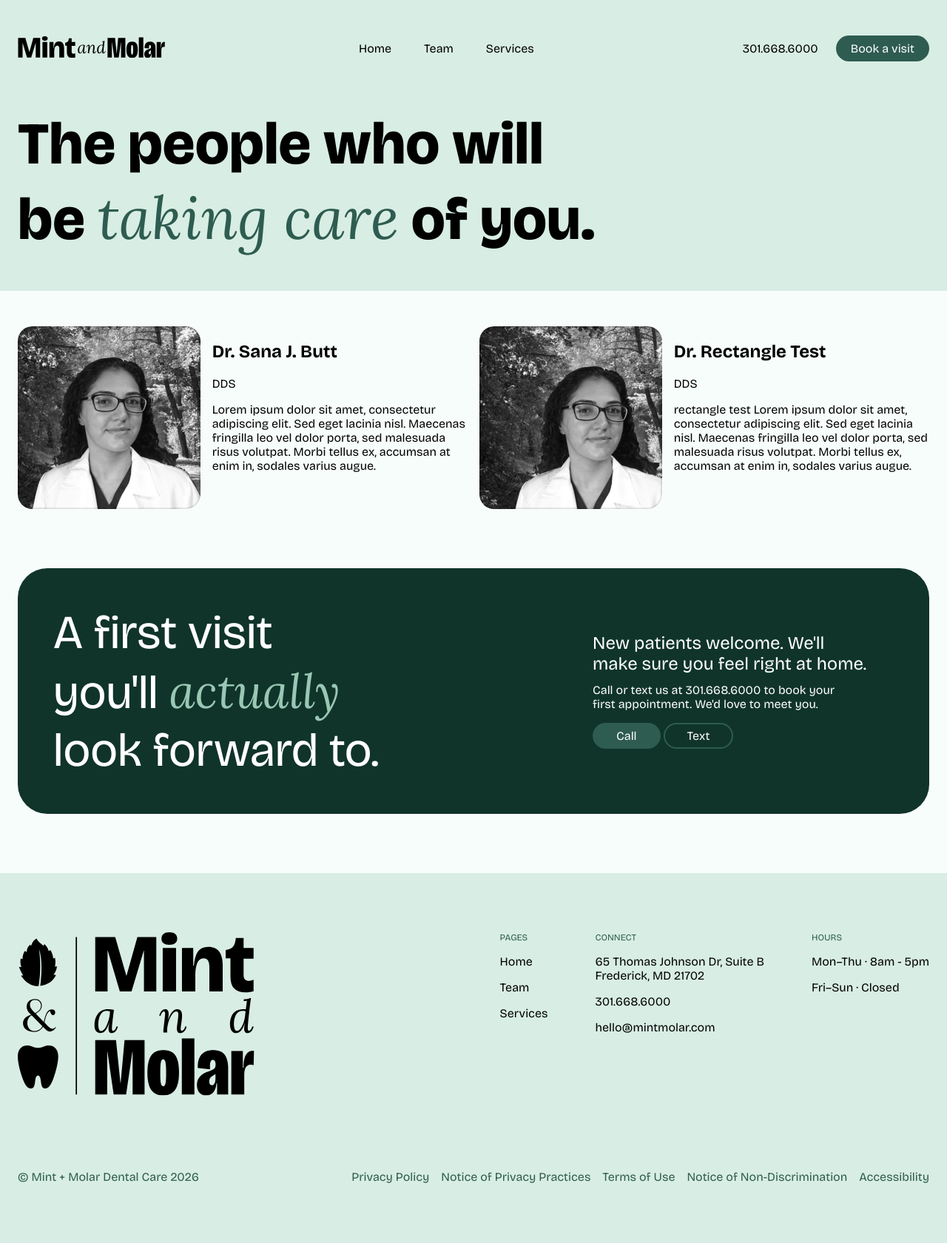
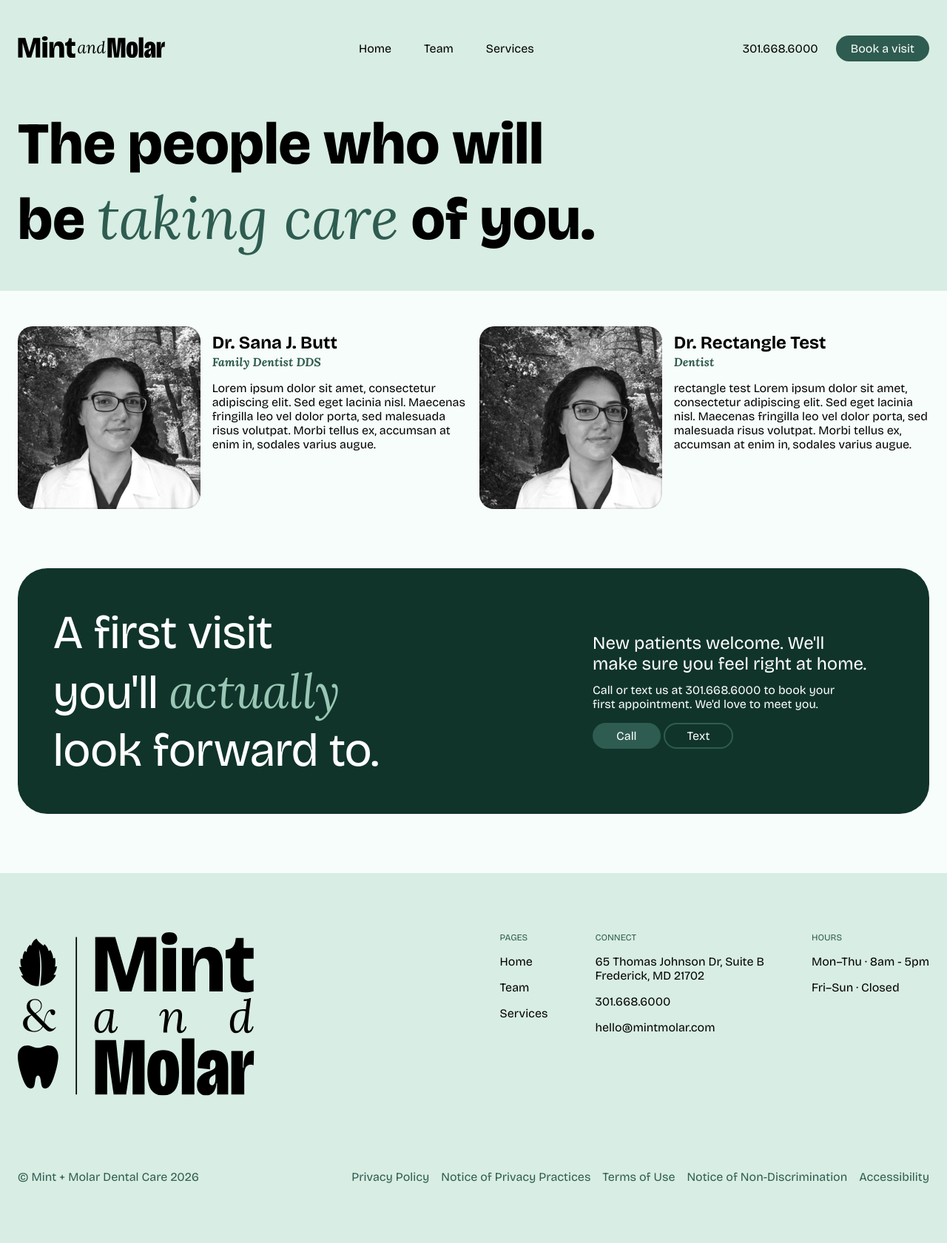
Before and after one commit to naher94/mintmolar.com, a Jekyll site: the page built from team.html, in a window 1280 px wide. Shown: the whole page at 74% size. Built offline with Jekyll 4.4.1, drawn with Linux system fonts in a browser that asks for light colours.

Commit message:
Team Card Updates

```diff
--- a/_sass/_mint.scss
+++ b/_sass/_mint.scss
@@ -166,6 +166,7 @@ body {
       aspect-ratio: 1/1;
       border-radius: 20px;
       overflow: hidden;
+      // TODO update image alignment and placement in the container
       &::after{
         content: '';
         position: absolute;
@@ -175,6 +176,24 @@ body {
         pointer-events: none;
       }
     }
+    .content-container{
+      margin-block-start: 0.5em;
+    }
+    h2, p{
+      margin: 0;
+    }
+    h2{
+      margin-block-end: 0.1em;
+    }
+    .title{
+      font-family: var(--font-lora);
+      font-style: var(--font-lora-italic);
+      font-weight: var(--font-lora-bold);
+      color: var(--color-mint-dark);
+    }
+    .bio{
+      margin-block-start: 1em;
+    }
   }
   .doctor-card{
     --scaffold-cols: 5fr 7fr;
--- a/team.html
+++ b/team.html
@@ -14,8 +14,8 @@ hero_headline: "The people who will be <em>taking care</em> of you."
       </div>
       <div class="content-container">
         <h2>{{ member.name }}</h2>
-        <p>{{ member.credentials }}</p>
-        <p> {{ member.bio }} </p>
+        <p class="title">{{ member.title }}</p>
+        <p class="bio"> {{ member.bio }} </p>
       </div>
     </div>
     <!-- <div class="doctor-card scaffold-grid-span-full">
```
Also changed, not shown: _team/rectangle-test.md (+3 -2 lines), _team/sana-butt.md (+1 -2 lines).
